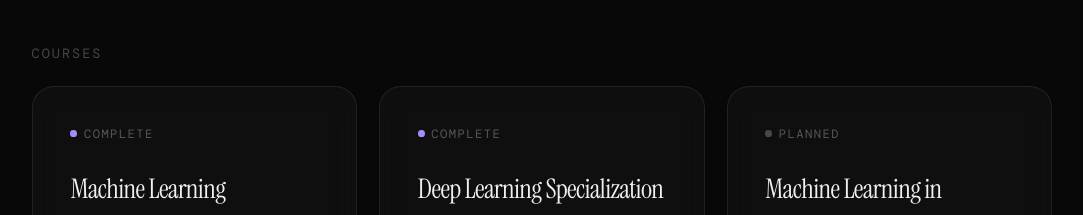
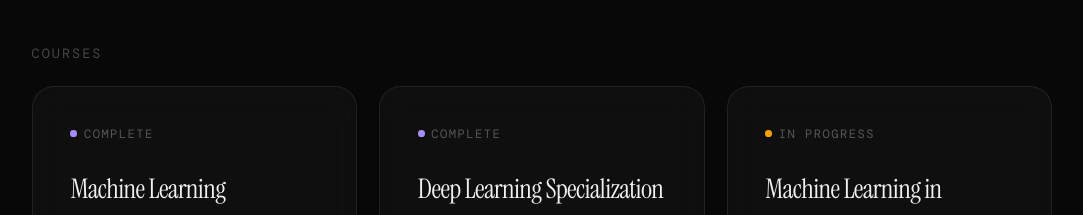
Before and after one commit to ivanOzerets/Portfolio, a Next.js app: page / in a window 1280 px wide. Shown: the part 2000-2215 px from the top of the page, without its empty margins (98-1181 px from the left). Built offline with nearby package versions, Linux system fonts and the light colour scheme; a web font is replaced by a local one.

Commit message:
started new course

```diff
--- a/src/app/page.tsx
+++ b/src/app/page.tsx
@@ -92,7 +92,7 @@ const COURSES = [
     title: "Machine Learning in Production",
     description: "MLOps practices for deploying and maintaining ML systems. Learning to understand production-grade pipelines.",
     tags: ["MLOps", "Python", "Deployment", "Monitoring"],
-    status: "planned",
+    status: "in progress",
     disabled: true,
     provider: "Coursera · DeepLearning.AI",
   },
```
